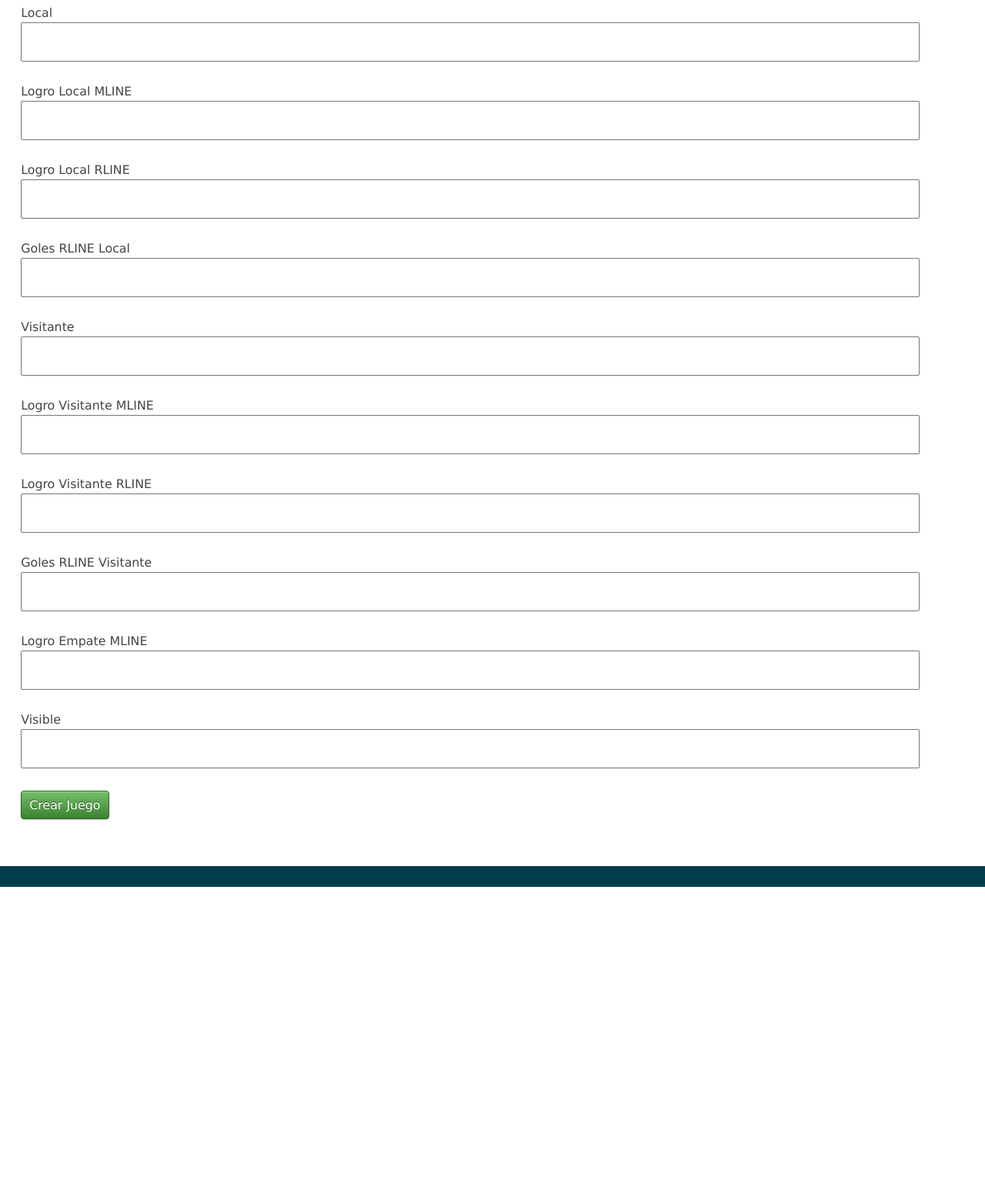
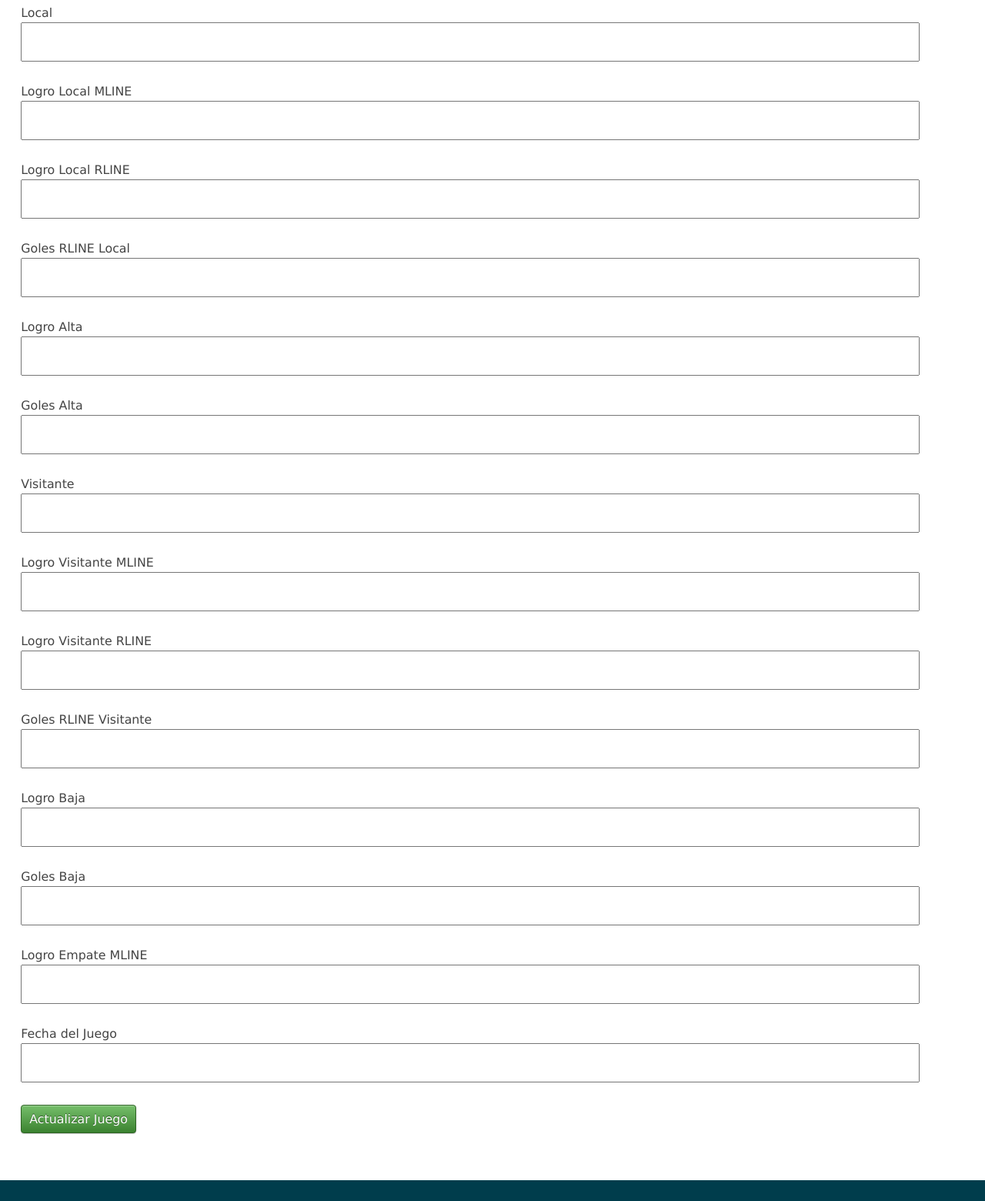
Before and after one commit to jamper91/ApuestasMotilon, a CakePHP app: the page made by app/View/Games/editar.ctp in a window 1280 px wide. Shown: the part 81-1641 px from the top of the page at 77% size. Before the commit the page ends 1233 px from the top, so only its background shows below. Run offline with PHP 8.4 and a stand-in for CakePHP, Linux system fonts and the light colour scheme; the template is opened without the code that fills it, so the values that code supplies are empty; form fields are guessed from the names that the template uses; some libraries are stand-ins or nearby versions.

Commit message:
Cambios:
Se permite editar los juegos ya creados

```diff
--- a/app/View/Games/editar.ctp
+++ b/app/View/Games/editar.ctp
@@ -1,6 +1,6 @@
 <h1>Editar Juego</h1>
 <?php
-echo $this->Form->create('Game');
+echo $this->Form->create('Game',array('action' => 'editar'));
 echo $this->Form->input('macho',array(
     'type' => 'text',
     'label' => 'Local'
@@ -16,6 +16,14 @@ echo $this->Form->input('rline1',array(
 echo $this->Form->input('goles_rline_macho',array(
     'type' => 'text',
     'label' => 'Goles RLINE Local'
+));
+echo $this->Form->input('alta',array(
+    'type' => 'text',
+    'label' => 'Logro Alta'
+));
+echo $this->Form->input('goles_alta',array(
+    'type' => 'text',
+    'label' => 'Goles Alta'
 ));
 echo $this->Form->input('hembra',array(
     'type' => 'text',
@@ -33,13 +41,30 @@ echo $this->Form->input('goles_rline_hembra',array(
     'type' => 'text',
     'label' => 'Goles RLINE Visitante'
 ));
+echo $this->Form->input('baja',array(
+    'type' => 'text',
+    'label' => 'Logro Baja'
+));
+echo $this->Form->input('goles_baja',array(
+    'type' => 'text',
+    'label' => 'Goles Baja'
+));
 echo $this->Form->input('parley3',array(
     'type' => 'text',
     'label' => 'Logro Empate MLINE'
 ));
-echo $this->Form->input('visible',array(
-    'type' => 'number',
-    'label' => 'Visible'
+echo $this->Form->input('fechaJuego',array(
+    'type' => 'text',
+    'label' => 'Fecha del Juego'
 ));
-echo $this->Form->end('Crear Juego');
+echo $this->Form->end('Actualizar Juego');
 ?>
+
+<script>
+    (function()
+    {
+        $('#GameFechaJuego').datetimepicker({
+            dateFormat: "yy-mm-dd"
+        });
+    })();
+    </script>
```
Also changed, not shown: app/View/Pages/home.ctp (+21 -27 lines), app/webroot/img/editar.png (added).
